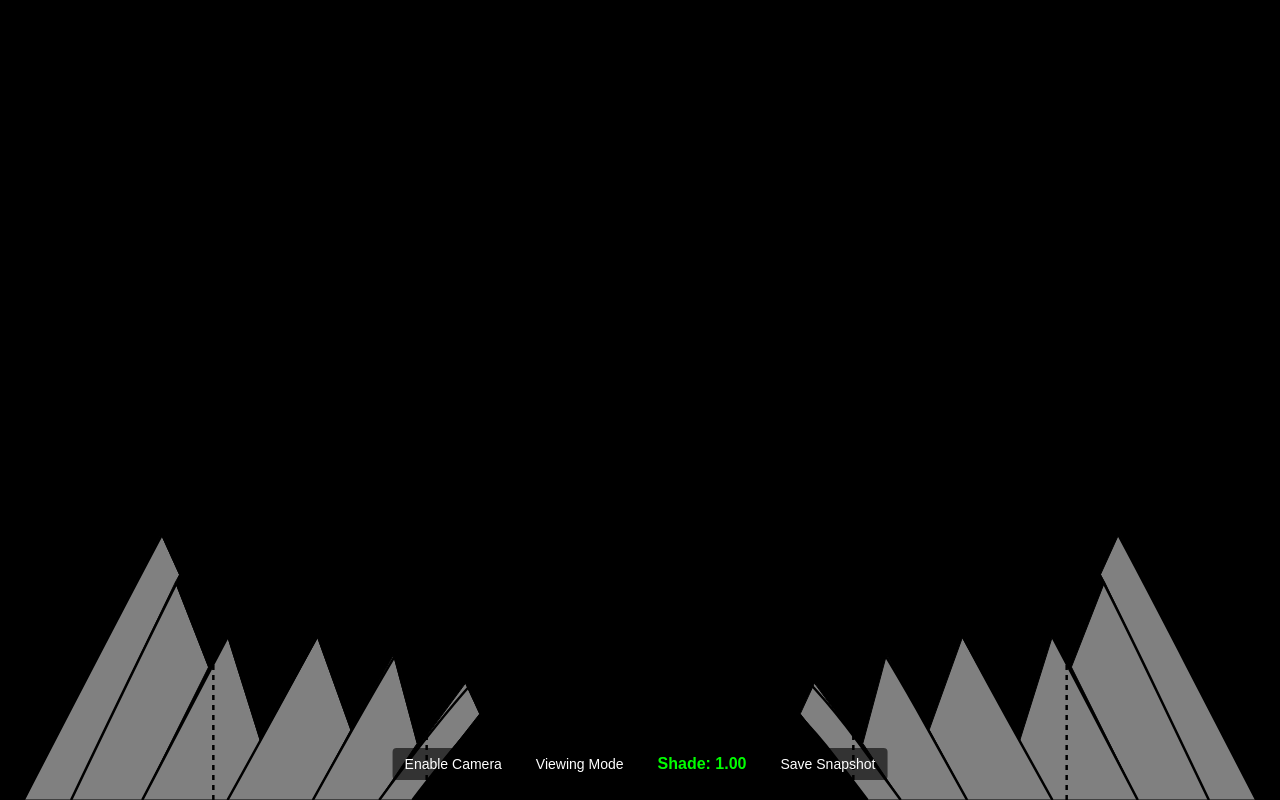
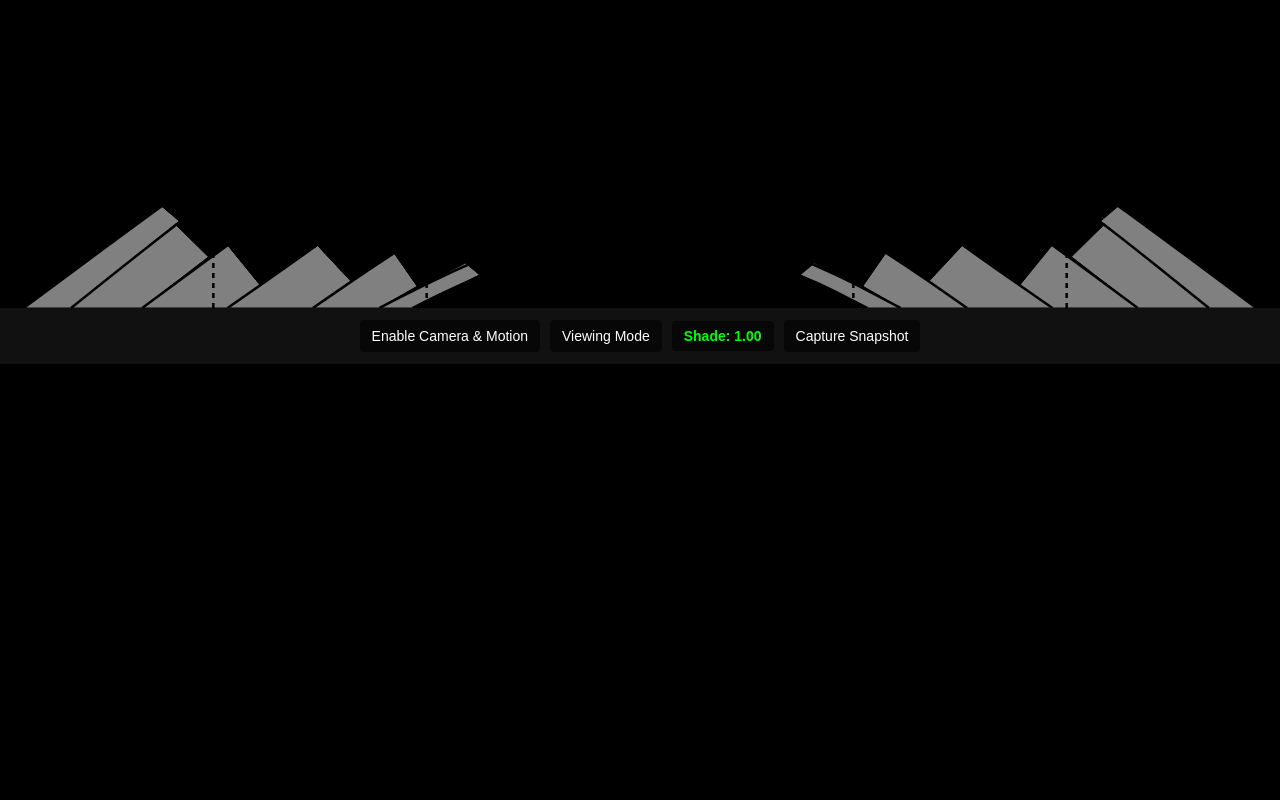
Before and after one commit to Gospage/Sunpath, a plain HTML site: page index.html in a window 1280 px wide. Both pictures are taken after a click on the button "Segment Selection Mode". Drawn offline with Linux system fonts and the light colour scheme.

Commit message:
Update index.html

```diff
--- a/index.html
+++ b/index.html
@@ -6,34 +6,39 @@
   <title>Sun Path AR Overlay</title>
   <style>
     html, body {
-      margin: 0; padding: 0;
-      overflow: hidden;
+      margin: 0;
+      padding: 0;
       background: #000;
       font-family: Arial, sans-serif;
+      color: #fff;
     }
     #container {
       position: relative;
       width: 100vw;
-      height: 100vh;
+      aspect-ratio: 270 / 65;
+      margin: 0 auto;
       overflow: hidden;
+      background: #000;
     }
-    video, canvas {
+    #container video,
+    #container canvas {
       position: absolute;
-      top: 0; left: 0;
-      width: 100%; height: 100%;
+      top: 0;
+      left: 0;
+      width: 100%;
+      height: 100%;
       object-fit: cover;
     }
-    video { display: none; }
-    canvas { z-index: 2; }
-
     .controls {
-      position: absolute;
-      bottom: 20px; left: 50%;
-      transform: translateX(-50%);
-      z-index: 3;
-      display: flex; gap: 10px;
+      display: flex;
+      justify-content: center;
+      align-items: center;
+      gap: 10px;
+      padding: 12px;
+      background: #111;
     }
-    .controls button {
+    .controls button,
+    .controls #shadeFactor {
       padding: 8px 12px;
       font-size: 14px;
       border: none;
@@ -45,13 +50,12 @@
     .controls button:hover {
       background: rgba(255,255,255,0.2);
     }
-    #shadeFactor {
-      padding: 8px 12px;
+    .controls #shadeFactor {
       background: rgba(0,0,0,0.6);
       color: #0f0;
       font-weight: bold;
-      border-radius: 4px;
       line-height: 1;
+      pointer-events: none;
     }
   </style>
 </head>
@@ -62,32 +66,38 @@
   </div>
 
   <div class="controls">
-    <button id="toggleCamera">Enable Camera</button>
+    <button id="toggleCamera">Enable Camera & Motion</button>
     <button id="toggleSelect">Segment Selection Mode</button>
     <div id="shadeFactor">Shade: 1.00</div>
-    <button id="save">Save Snapshot</button>
+    <button id="capture">Capture Snapshot</button>
+    <button id="downloadSnapshot" style="display:none;">Save Snapshot</button>
   </div>
 
   <script>
   (function(){
-    const video  = document.getElementById('camera');
-    const canvas = document.getElementById('sunPathCanvas');
-    const ctx    = canvas.getContext('2d');
+    const video       = document.getElementById('camera');
+    const canvas      = document.getElementById('sunPathCanvas');
+    const ctx         = canvas.getContext('2d');
+    const btnCamera   = document.getElementById('toggleCamera');
+    const btnSelect   = document.getElementById('toggleSelect');
+    const btnCapture  = document.getElementById('capture');
+    const btnDownload = document.getElementById('downloadSnapshot');
 
-    // full-screen canvas
-    const resize = ()=> {
-      canvas.width  = window.innerWidth;
-      canvas.height = window.innerHeight;
+    // resize to fixed 270:65 ratio
+    const resize = () => {
+      const w = window.innerWidth;
+      canvas.width  = w;
+      canvas.height = w * (65/270);
     };
     window.addEventListener('resize', resize);
     resize();
 
-    // sun-path coordinate transforms
+    // coordinate transforms
     const xMin=-135, xMax=135, yMin=0, yMax=65;
     const transformX = x => (x - xMin) * (canvas.width/(xMax-xMin));
     const transformY = y => canvas.height - (y - yMin) * (canvas.height/(yMax-yMin));
 
-    // original sun-path data
+    // sun-path data
     const data = [
       [[-130,0],[-101,21.6],[-90,29.1],[-81,36],[-72,42.3],[-64,47],[-56,50.6],[-48,53.5],[-40,56.5],[-32,58.8],[-22,60.3],[-11,61.3],[0,62],[11,61.3],[22,60.3],[32,58.8],[40,56.5],[48,53.5],[56,50.6],[64,47],[72,42.3],[81,36],[90,29.1],[101,21.6],[130,0]],
       [[-120,0],[-98,17.7],[-86,26.1],[-77,32.7],[-69,38.1],[-62,42.3],[-54,46],[-46,49.1],[-37,52.4],[-26,54.9],[-16,56.4],[-5,57.2],[5,57.2],[16,56.4],[26,54.9],[37,52.4],[46,49.1],[54,46],[62,42.3],[69,38.1],[77,32.7],[86,26.1],[98,17.7],[120,0]],
@@ -108,51 +118,82 @@
 
     // state
     let selectedSegments = midpoints.map(r=>Array(r.length-1).fill(false));
-    let shadeFactor = 1.0;
-    let cameraMode  = false;
-    let selectMode  = true;
-    let heading     = 0;
-    let pitch       = 0;
+    let shadeFactor      = 1.0;
+    let cameraMode       = false;
+    let selectMode       = true;
+    let heading          = 0;
+    let pitch            = 0;
+    let freezeFrame      = false;
 
-    // UI buttons
-    document.getElementById('toggleCamera').onclick = async () => {
+    // orientation handler
+    function handleOrient(e) {
+      if (e.alpha != null) heading = e.alpha;
+      if (e.beta  != null) pitch   = e.beta;
+    }
+
+    // toggle camera & motion
+    btnCamera.onclick = async () => {
       if (!cameraMode) {
+        // camera
         try {
-          const s = await navigator.mediaDevices.getUserMedia({ video:{ facingMode:'environment' } });
-          video.srcObject = s;
+          const stream = await navigator.mediaDevices.getUserMedia({ video:{ facingMode:'environment' } });
+          video.srcObject = stream;
           video.style.display = 'block';
         } catch {
-          alert('Camera access denied');
-          return;
+          return alert('Camera access denied');
         }
-        if (DeviceOrientationEvent?.requestPermission) {
+        // motion/orientation (iOS requires user gesture)
+        if (typeof DeviceOrientationEvent !== 'undefined'
+            && typeof DeviceOrientationEvent.requestPermission === 'function') {
           try {
-            const p = await DeviceOrientationEvent.requestPermission();
-            if (p !== 'granted') throw '';
+            const resp = await DeviceOrientationEvent.requestPermission();
+            if (resp === 'granted') {
+              window.addEventListener('deviceorientation', handleOrient, true);
+            } else {
+              alert('Motion/orientation access denied');
+            }
           } catch {
-            alert('Motion access denied');
+            alert('Motion/orientation access denied');
           }
+        } else {
+          // other browsers
+          window.addEventListener('deviceorientation', handleOrient, true);
         }
-        window.addEventListener('deviceorientation', e => {
-          if (e.alpha != null) heading = e.alpha;
-          if (e.beta  != null) pitch   = e.beta;
-        });
       } else {
+        // disable
         video.srcObject?.getTracks().forEach(t=>t.stop());
         video.style.display = 'none';
+        window.removeEventListener('deviceorientation', handleOrient, true);
+        if (freezeFrame) {
+          freezeFrame = false;
+          btnDownload.style.display = 'none';
+        }
       }
       cameraMode = !cameraMode;
-      document.getElementById('toggleCamera').textContent =
-        cameraMode ? 'Disable Camera' : 'Enable Camera';
+      btnCamera.textContent = cameraMode
+        ? 'Disable Camera & Motion'
+        : 'Enable Camera & Motion';
     };
 
-    document.getElementById('toggleSelect').onclick = () => {
+    // toggle selection mode
+    btnSelect.onclick = () => {
       selectMode = !selectMode;
-      document.getElementById('toggleSelect').textContent =
-        selectMode ? 'Segment Selection Mode' : 'Viewing Mode';
+      btnSelect.textContent = selectMode
+        ? 'Segment Selection Mode'
+        : 'Viewing Mode';
     };
 
-    document.getElementById('save').onclick = () => {
+    // capture (freeze)
+    btnCapture.onclick = () => {
+      if (cameraMode && !freezeFrame) {
+        video.pause();
+        freezeFrame = true;
+        btnDownload.style.display = 'inline-block';
+      }
+    };
+
+    // download snapshot
+    btnDownload.onclick = () => {
       const link = document.createElement('a');
       link.download = 'sunpath_overlay.png';
       link.href = canvas.toDataURL();
@@ -166,22 +207,23 @@
       document.getElementById('shadeFactor').textContent = `Shade: ${shadeFactor.toFixed(2)}`;
     }
 
+    // segment click handler
     canvas.addEventListener('click', e => {
       if (!selectMode) return;
       const r = canvas.getBoundingClientRect();
       const mx = e.clientX - r.left, my = e.clientY - r.top;
-      for (let ri=0; ri<midpoints.length; ri++){
+      for (let ri = 0; ri < midpoints.length; ri++) {
         const curve = data[ri], mids = midpoints[ri];
-        for (let i=1; i<mids.length-1; i++){
+        for (let i = 1; i < mids.length - 1; i++) {
           ctx.beginPath();
-          const [x1,y1]=curve[i], [x2,y2]=curve[i+1],
-                [x3,y3]=mids[i],  [x4,y4]=mids[i+1];
-          ctx.moveTo(transformX(x1),transformY(y1));
-          ctx.lineTo(transformX(x2),transformY(y2));
-          ctx.lineTo(transformX(x4),transformY(y4));
-          ctx.lineTo(transformX(x3),transformY(y3));
+          const [x1,y1] = curve[i],   [x2,y2] = curve[i+1];
+          const [x3,y3] = mids[i],    [x4,y4] = mids[i+1];
+          ctx.moveTo(transformX(x1), transformY(y1));
+          ctx.lineTo(transformX(x2), transformY(y2));
+          ctx.lineTo(transformX(x4), transformY(y4));
+          ctx.lineTo(transformX(x3), transformY(y3));
           ctx.closePath();
-          if (ctx.isPointInPath(mx,my)){
+          if (ctx.isPointInPath(mx, my)) {
             selectedSegments[ri][i] = !selectedSegments[ri][i];
             updateShade();
             return;
@@ -190,31 +232,31 @@
       }
     });
 
-    // draw routines
+    // drawing routines
     function drawSmoothCurve(points){
       ctx.beginPath();
       ctx.moveTo(transformX(points[0][0]), transformY(points[0][1]));
-      for (let i=1; i<points.length-1; i++){
-        const [x1,y1]=points[i], [x2,y2]=points[i+1];
-        const cx=(x1+x2)/2, cy=(y1+y2)/2;
-        ctx.quadraticCurveTo(transformX(x1),transformY(y1), transformX(cx),transformY(cy));
+      for (let i = 1; i < points.length - 1; i++){
+        const [x1,y1] = points[i], [x2,y2] = points[i+1];
+        const cx = (x1 + x2)/2, cy = (y1 + y2)/2;
+        ctx.quadraticCurveTo(transformX(x1), transformY(y1), transformX(cx), transformY(cy));
       }
-      const lp = points[points.length-1];
-      ctx.lineTo(transformX(lp[0]),transformY(lp[1]));
+      const lp = points[points.length - 1];
+      ctx.lineTo(transformX(lp[0]), transformY(lp[1]));
       ctx.stroke();
     }
 
     function drawSegments(curve, nextCurve, mids, ri){
-      for (let i=0; i<mids.length-1; i++){
+      for (let i = 0; i < mids.length - 1; i++){
         ctx.beginPath();
-        const [x1,y1]=curve[i], [x2,y2]=curve[i+1],
-              [x3,y3]=mids[i],  [x4,y4]=mids[i+1];
-        ctx.moveTo(transformX(x1),transformY(y1));
-        ctx.lineTo(transformX(x2),transformY(y2));
-        ctx.lineTo(transformX(x4),transformY(y4));
-        ctx.lineTo(transformX(x3),transformY(y3));
+        const [x1,y1] = curve[i],   [x2,y2] = curve[i+1];
+        const [x3,y3] = mids[i],    [x4,y4] = mids[i+1];
+        ctx.moveTo(transformX(x1), transformY(y1));
+        ctx.lineTo(transformX(x2), transformY(y2));
+        ctx.lineTo(transformX(x4), transformY(y4));
+        ctx.lineTo(transformX(x3), transformY(y3));
         ctx.closePath();
-        if (i===0||i===mids.length-2) {
+        if (i === 0 || i === mids.length - 2) {
           ctx.fillStyle = 'grey';
         } else if (selectedSegments[ri][i]) {
           ctx.fillStyle = 'rgba(0,0,255,0.5)';
@@ -227,7 +269,7 @@
     }
 
     function drawDashedLines(){
-      [-90,-45,45,90].forEach(x=>{
+      [-90, -45, 45, 90].forEach(x => {
         ctx.setLineDash([5,5]);
         ctx.beginPath();
         ctx.moveTo(transformX(x), transformY(yMin));
@@ -239,19 +281,18 @@
 
     function drawSunPath(){
       // baseline
-      ctx.strokeStyle='black';
-      ctx.lineWidth=1;
+      ctx.strokeStyle = 'black';
+      ctx.lineWidth = 1;
       ctx.beginPath();
       ctx.moveTo(transformX(xMin), transformY(0));
       ctx.lineTo(transformX(xMax), transformY(0));
       ctx.stroke();
-
       // segments
-      for (let i=0; i<data.length-1; i++){
+      for (let i = 0; i < data.length - 1; i++){
         drawSegments(data[i], data[i+1], midpoints[i], i);
       }
       // smooth curves
-      ctx.lineWidth=2.5;
+      ctx.lineWidth = 2.5;
       data.forEach(drawSmoothCurve);
       // meridian
       ctx.setLineDash([5,5]);
@@ -265,31 +306,31 @@
 
     function drawCompassBars(){
       const W = canvas.width, H = canvas.height;
-      ['N',0,'E',90,'S',180,'W',270].reduce((_,d,i,a)=>{
-        if (i%2){
-          const dir=a[i-1], ang=a[i];
+      ['N',0,'E',90,'S',180,'W',270].reduce((_, d, i, a) => {
+        if (i % 2) {
+          const dir = a[i-1], ang = a[i];
           let Δ = ang - heading;
-          Δ = ((Δ+180)%360) - 180;
-          if (Math.abs(Δ) <= 90){
+          Δ = ((Δ + 180) % 360) - 180;
+          if (Math.abs(Δ) <= 90) {
             const x = W/2 + (Δ/90)*(W/2);
-            ctx.strokeStyle='#0f0'; ctx.lineWidth=2;
+            ctx.strokeStyle = '#0f0'; ctx.lineWidth = 2;
             ctx.beginPath();
             ctx.moveTo(x, H*0.05);
             ctx.lineTo(x, H*0.15);
             ctx.stroke();
-            ctx.fillStyle='#0f0';
-            ctx.font='16px Arial';
-            ctx.textAlign='center';
+            ctx.fillStyle = '#0f0';
+            ctx.font = '16px Arial';
+            ctx.textAlign = 'center';
             ctx.fillText(dir, x, H*0.03);
           }
         }
-      },null);
+      }, null);
     }
 
     function drawHorizon(){
       const H = canvas.height;
       const yOff = (pitch/90)*(H/2);
-      ctx.strokeStyle='yellow'; ctx.lineWidth=3;
+      ctx.strokeStyle = 'yellow'; ctx.lineWidth = 3;
       ctx.beginPath();
       ctx.moveTo(0, H/2 + yOff);
       ctx.lineTo(canvas.width, H/2 + yOff);
@@ -297,9 +338,9 @@
     }
 
     function loop(){
-      if (cameraMode && video.readyState >= 2) {
+      if (cameraMode && video.readyState >= 2 && !freezeFrame) {
         ctx.drawImage(video, 0, 0, canvas.width, canvas.height);
-      } else {
+      } else if (!freezeFrame) {
         ctx.clearRect(0,0,canvas.width,canvas.height);
       }
       drawSunPath();
```
